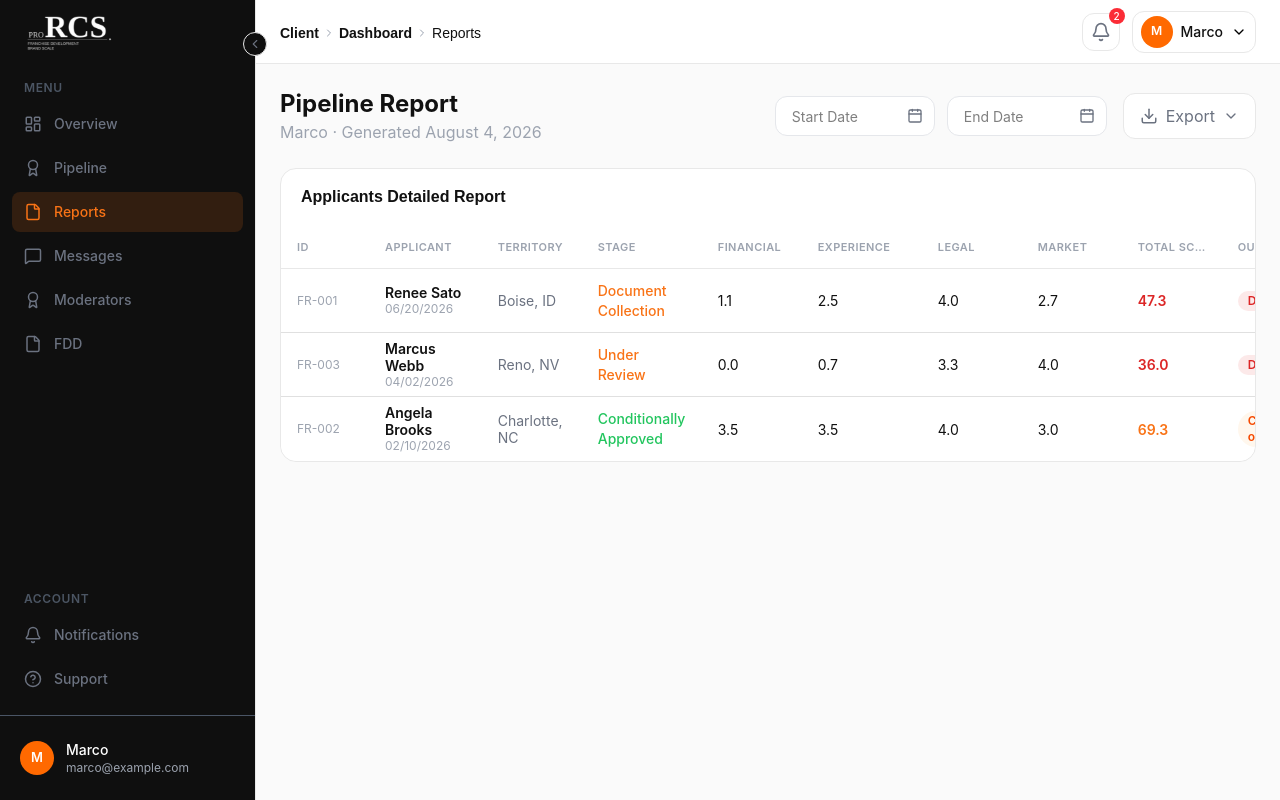
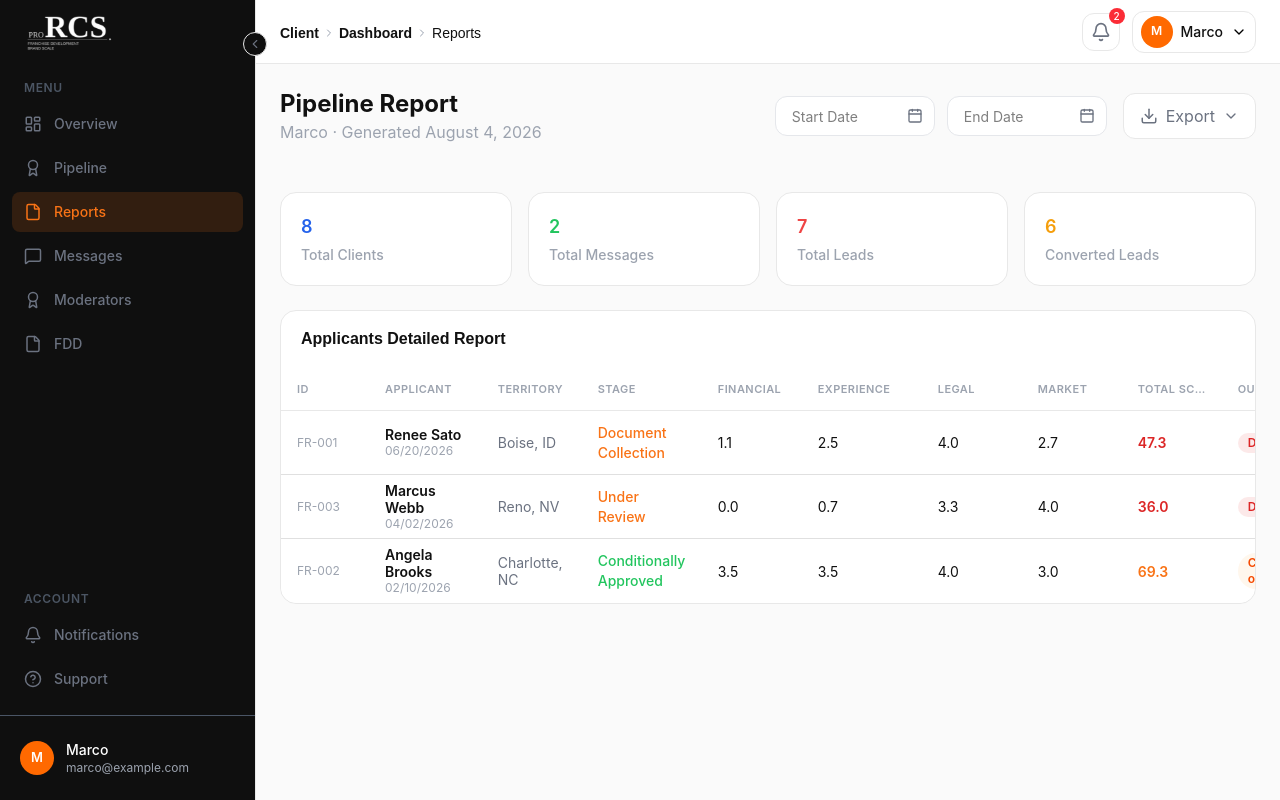
Before and after one commit to hamza-nafasat/rcs-frontend, a React (Vite) app: page /client/dashboard/reports in a window 1280 px wide. Built offline with nearby package versions, Linux system fonts and the light colour scheme.

Commit message:
crads added

```diff
--- a/src/pages/client/reports/Report.jsx
+++ b/src/pages/client/reports/Report.jsx
@@ -2,11 +2,35 @@ import { useState } from "react";
 import ReportHeading from "./components/ReportHeading";
 import DetailedReport from "./components/DetailedReport";
 import { recentApplicants } from "../dashboard/data/recentApplicants";
+import Card from "../../../components/shared/Card";
 
 const toISODate = (submitted) => {
   const [month, day, year] = submitted.split("/");
   return `${year}-${month.padStart(2, "0")}-${day.padStart(2, "0")}`;
 };
+
+const cardData = [
+  {
+    label: "Total Clients",
+    value: "8",
+    valueColor: "#2563EB",
+  },
+  {
+    label: "Total Messages",
+    value: "2",
+    valueColor: "#22C55E",
+  },
+  {
+    label: "Total Leads",
+    value: "7",
+    valueColor: "#EF4444",
+  },
+  {
+    label: "Converted Leads",
+    value: "6",
+    valueColor: "#F59E0B",
+  },
+];
 
 const Report = () => {
   const [dates, setDates] = useState({ startDate: "", endDate: "" });
@@ -32,6 +56,24 @@ const Report = () => {
         onDateChange={handleDateChange}
       />
 
+<section className="mt-6 gap-4 grid grid-cols-2 lg:grid-cols-4">
+        {cardData.map((card, index) => (
+          <Card key={index} className="h-full">
+            <div className="flex flex-col gap-1">
+              <h2
+                className="text-lg font-semibold"
+                style={{ color: card.valueColor }}
+              >
+                {card.value}
+              </h2>
+              <p className="text-xs sm:text-sm font-medium text-muted">
+                {card.label}
+              </p>
+            </div>
+          </Card>
+        ))}
+      </section>
+
       <DetailedReport applicants={applicants} />
     </article>
   );
```
